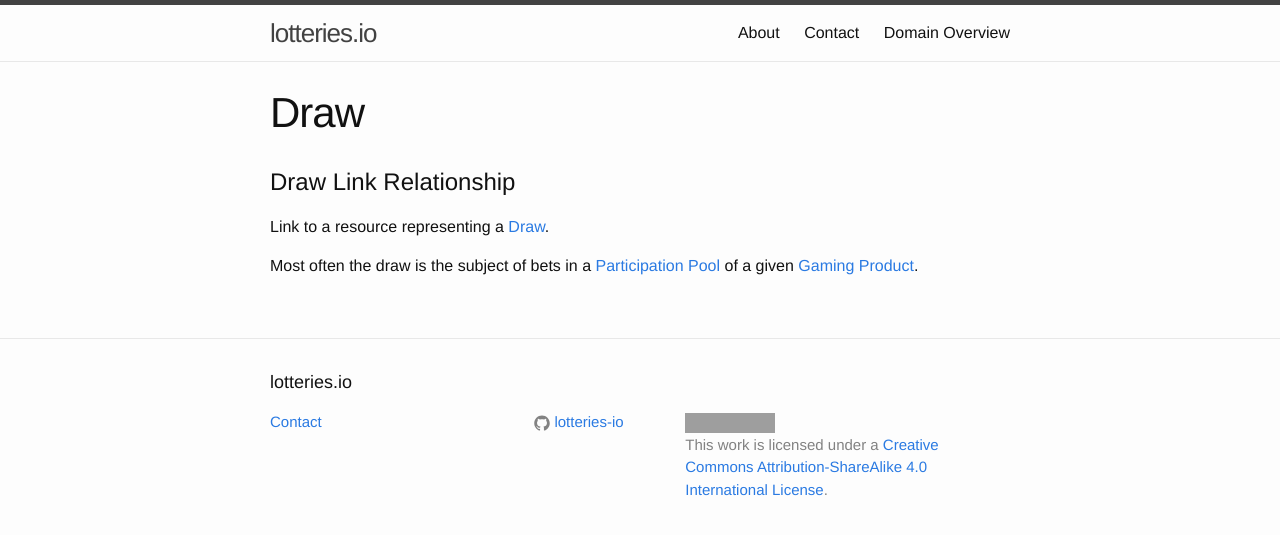
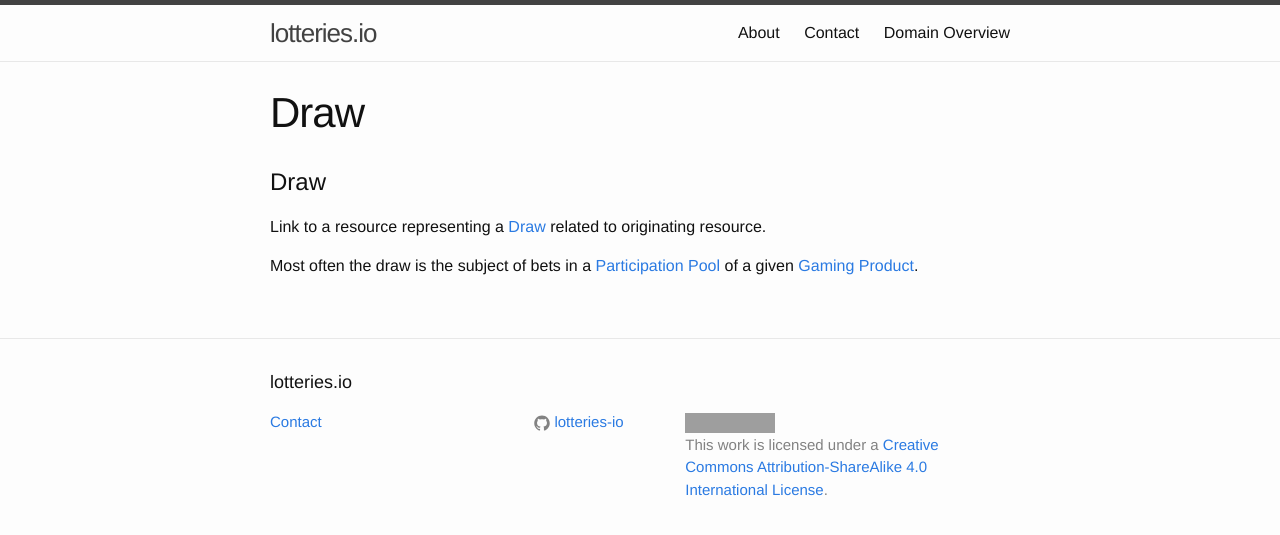
Before and after one commit to lotteries-io/lotteries-io.github.io, a Jekyll site: the page built from _link-relationships/draw.md, in a window 1280 px wide. Shown: the top 535 px of the page. Built offline with Jekyll 4.4.1, drawn with Linux system fonts in a browser that asks for light colours; grey boxes are pictures that could not be loaded.

Commit message:
Update draw.md

```diff
--- a/_link-relationships/draw.md
+++ b/_link-relationships/draw.md
@@ -3,8 +3,8 @@ layout: page
 title: Draw
 ---
 
-# Draw Link Relationship
+# Draw
 
-Link to a resource representing a [Draw](../concepts/draw).
+Link to a resource representing a [Draw](../concepts/draw) related to originating resource.
 
 Most often the draw is the subject of bets in a [Participation Pool](../concepts/participation-pool) of a given [Gaming Product](../concepts/gaming-product).
```
